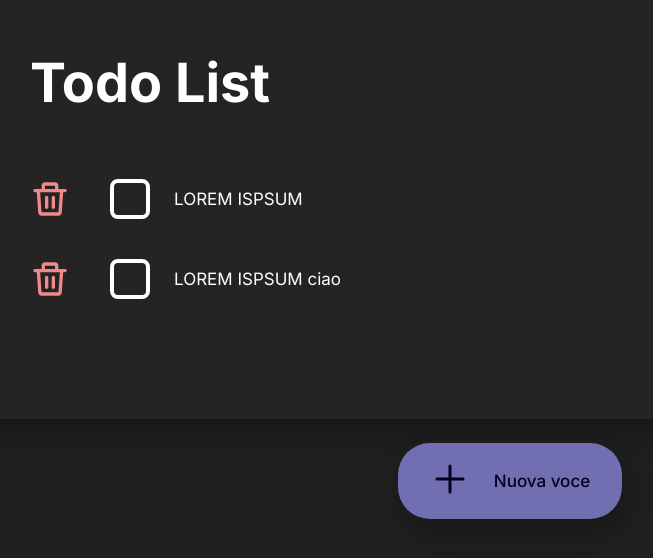
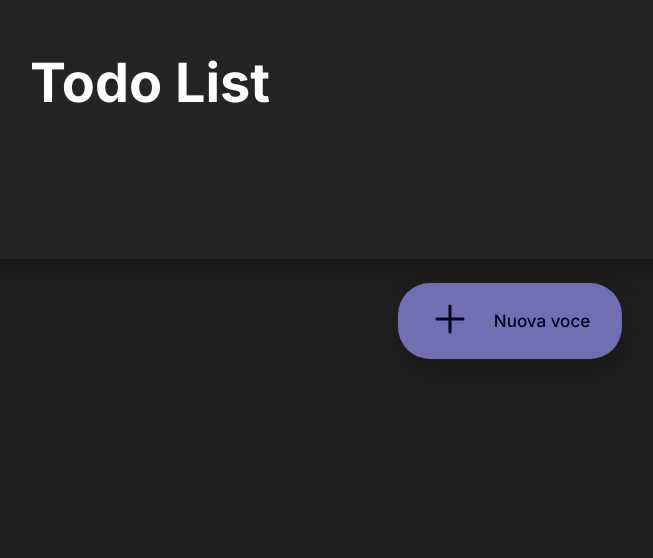
Before and after one commit to mirkodeglinnocenti/todo-list, a React (Vite) app: page / in a window 1280 px wide. Shown: the part 110-668 px from the top of the page, without its empty margins (130-783 px from the left). Built offline with nearby package versions, Linux system fonts and the light colour scheme; the HTML template or start-up script is replaced by a standard one.

Commit message:
FEAT setDone and Delete task added

```diff
--- a/src/App.tsx
+++ b/src/App.tsx
@@ -5,20 +5,34 @@ import "./assets/css/App.css";
 
 function App() {
   const [isOpen, setIsOpen] = useState<boolean>(false);
-  const [tasks, setTasks] = useState<ITask[]>([
-    {
-      name: "LOREM ISPSUM",
-      done: false,
-    },
-    {
-      name: "LOREM ISPSUM ciao",
-      done: false,
-    },
-  ]);
+  const [tasks, setTasks] = useState<ITask[]>([]);
 
+  // Add Task
   const addTask = (newTask: ITask) => {
     setTasks([...tasks, newTask]);
   };
+
+  // SetDone Task
+  function setDone(task: ITask) {
+
+    const updatedTasks = tasks.map((el) => {
+      if (el === task) {
+        return { ...el, done: !el.done };
+      }
+      return el;
+    });
+
+    setTasks(updatedTasks);
+  }
+
+  // Delete Task
+  const deleteTask = (index: number) => {
+
+    const newTasks = [...tasks]
+    newTasks.splice(index, 1)
+
+    setTasks(newTasks)
+  }
 
   return (
     <>
@@ -31,10 +45,14 @@ function App() {
                 <ul>
                   {tasks.map((task, index) => {
                     return (
-                      <li className="label list-item" key={index}>
+                      <li className="list-item" key={index}>
+                        <span onClick={()=>deleteTask(index)}>
                         <img className="trash-icon" src="./assets/img/Bin.svg" alt="trash icon" />
-                        <img className="checkbox-icon" src="./assets/img/Checkbox_Off.svg" alt="trash icon" />
-                        {task.name}
+                        </span>
+                        <span onClick={()=>setDone(task)}>
+                        <img className="checkbox-icon" src={task.done ? "./assets/img/Checkbox_On.svg" : "./assets/img/Checkbox_Off.svg"} alt="trash icon" />
+                        </span>
+                        <span className={task.done ? "label-strikethrough" : "label"}>{task.name}</span>
                       </li>
                     );
                   })}
--- a/src/assets/css/App.css
+++ b/src/assets/css/App.css
@@ -110,11 +110,13 @@ h1 {
 .trash-icon {
   width: 40px;
   margin-right: 40px;
+  cursor: pointer;
 }
 
 .checkbox-icon {
   width: 40px;
   margin-right: 24px;
+  cursor: pointer;
 }
 
 /* New-item-box */
```
